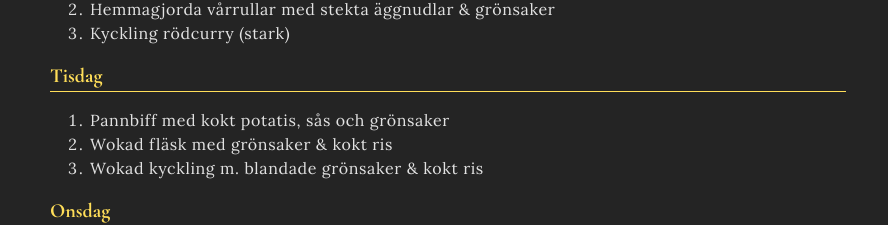
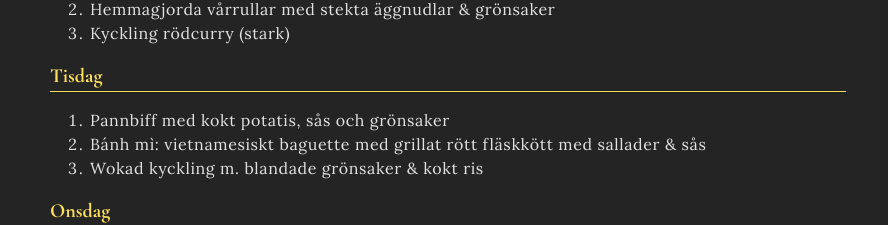
Before and after one commit to Filipc04/vietdh-react, a React (Vite) app: page / in a window 1280 px wide. Shown: the part 1269-1494 px from the top of the page, without its empty margins (0-888 px from the left). Built offline with nearby package versions, Linux system fonts and the light colour scheme.

Commit message:
Tisdag lunch meny
Banh mi

```diff
--- a/src/components/lunch-menu/data.ts
+++ b/src/components/lunch-menu/data.ts
@@ -22,7 +22,7 @@ export const dailyMeals: DailyMenu[] = [
         text: "Pannbiff med kokt potatis, sås och grönsaker",
       },
       {
-        text: "Wokad fläsk med grönsaker & kokt ris",
+        text: "Bánh mì: vietnamesiskt baguette med grillat rött fläskkött med sallader & sås",
       },
       {
         text: "Wokad kyckling m. blandade grönsaker & kokt ris",
```
